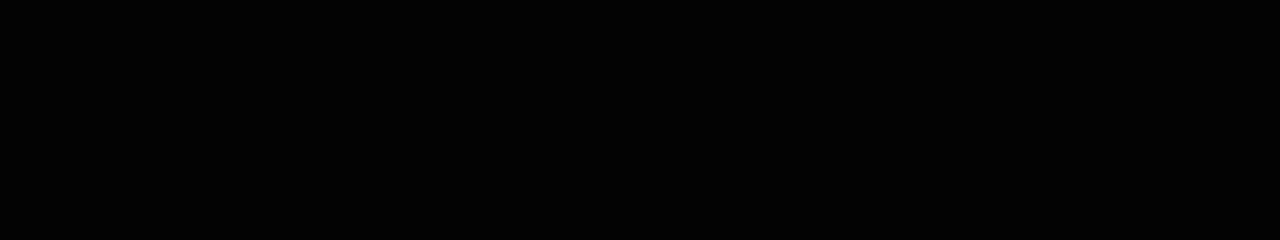
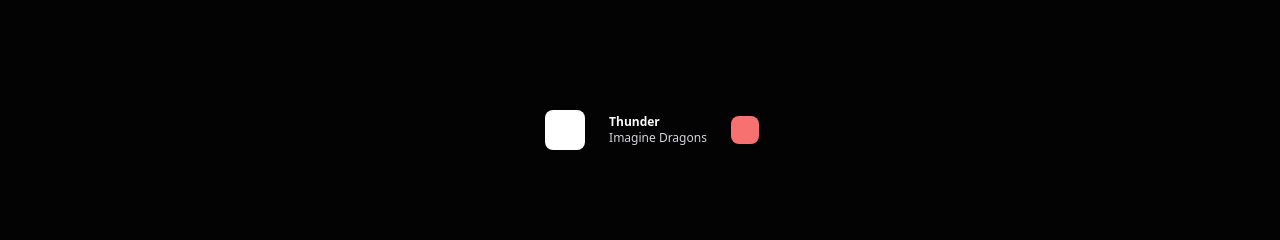
Before and after one commit to ksowah/PLAY-MUSIC, a Next.js app: page /category/1 in a window 1280 px wide. Shown: the part 402-642 px from the top of the page. Built offline with nearby package versions, Linux system fonts and the light colour scheme.

Commit message:
some changes

```diff
--- a/pages/category/[cid].tsx
+++ b/pages/category/[cid].tsx
@@ -1,19 +1,17 @@
 /* eslint-disable @next/next/no-img-element */
 import PopOver from "../../components/PopOver";
-import Head from "next/head"
-import { useRouter } from "next/router"
-import { GrAdd } from 'react-icons/gr';
+import Head from "next/head";
+import { useRouter } from "next/router";
+import { GrAdd } from "react-icons/gr";
+import AudioControl from "../../components/AudioControl";
 
 const Category = () => {
+	const router = useRouter();
 
-  const router = useRouter()
-
-  const {image} = router.query
+	const { image } = router.query;
 	console.log(image);
 
-
 	return (
-
 		<div className="min-h-screen bg-[#030303] text-gray-50">
 			<Head>
 				<title>Discover</title>
@@ -21,13 +19,10 @@ const Category = () => {
 				<link rel="icon" href="/favicon.ico" />
 			</Head>
 
-
-
-
 			<div className="py-[4rem] px-[1rem] md:px-[6rem]">
 				<p className="font-medium">TSIB</p>
 				<div className="m-8 md:m-28 md:mx-44">
-        <img src={image?.toString()} alt="cover"/>
+					<img src={image?.toString()} alt="cover" />
 				</div>
 
 				<h1 className="text-center font-medium my-12">PRODUCTIVE TEAM</h1>
@@ -35,10 +30,10 @@ const Category = () => {
 			</div>
 
 			<div>
-
+        <AudioControl />
       </div>
 		</div>
-  )
-}
+	);
+};
 
-export default Category
+export default Category;
```
Lines whose indentation alone changed are shown as unchanged.
